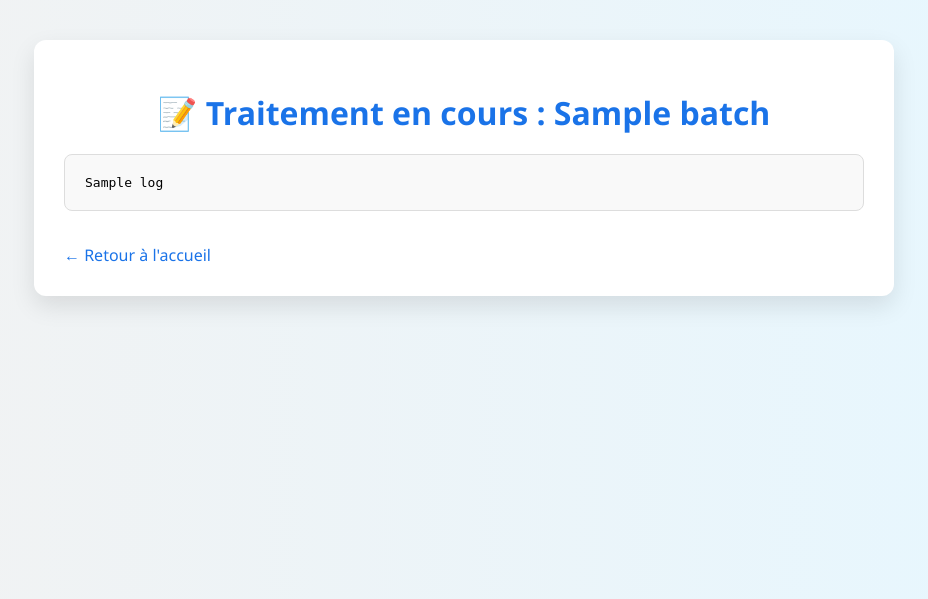
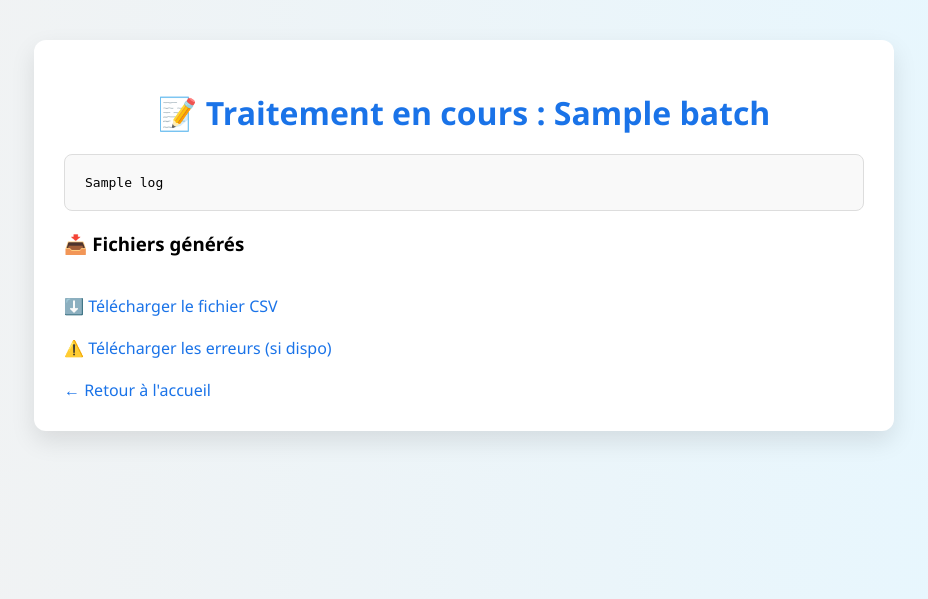
Before and after one commit to Kaiogaoff/kaioga_app, a Flask app: template templates/progress.html in a window 1280 px wide. Shown: the top 599 px of the page, without its empty margins (176-1104 px from the left). Run offline with Flask 3, Linux system fonts and the light colour scheme; the template is opened without the code that fills it: most values are stand-ins (such as "Sample title", 1, 10 or a date in 2020).

Commit message:
Update progress.html

```diff
--- a/templates/progress.html
+++ b/templates/progress.html
@@ -54,6 +54,12 @@
   <div class="container">
     <h1>📝 Traitement en cours : {{ batch }}</h1>
     <pre>{{ log }}</pre>
+    <div style="margin-top: 20px;">
+    <h3>📥 Fichiers générés</h3>
+    <a href="{{ url_for('static', filename='batch_' + batch + '.csv') }}" download>⬇️ Télécharger le fichier CSV</a><br>
+    <a href="{{ url_for('static', filename='erreurs_' + batch + '.csv') }}" download>⚠️ Télécharger les erreurs (si dispo)</a>
+    </div>
+
     <a href="/">← Retour à l'accueil</a>
   </div>
 </body>
```
